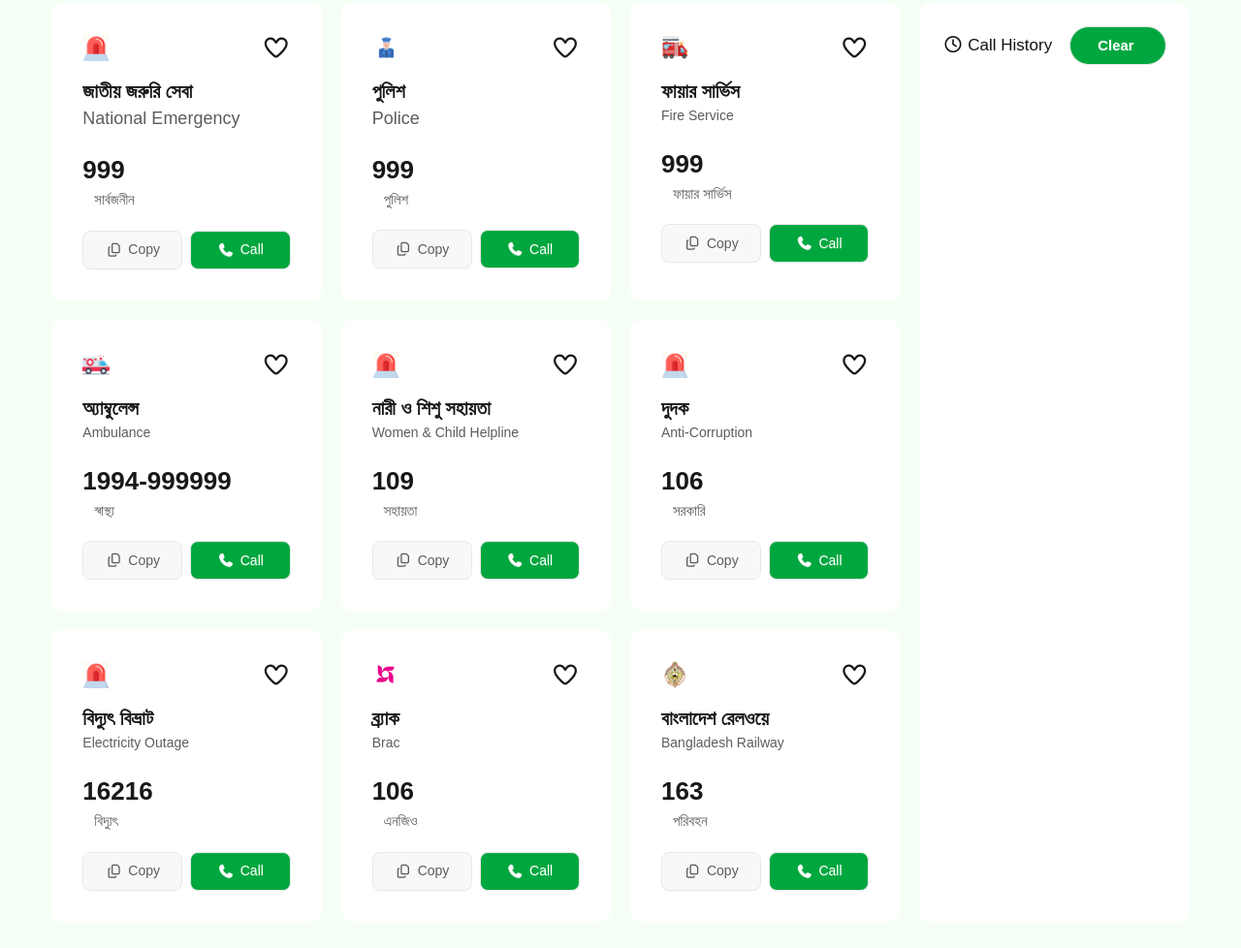
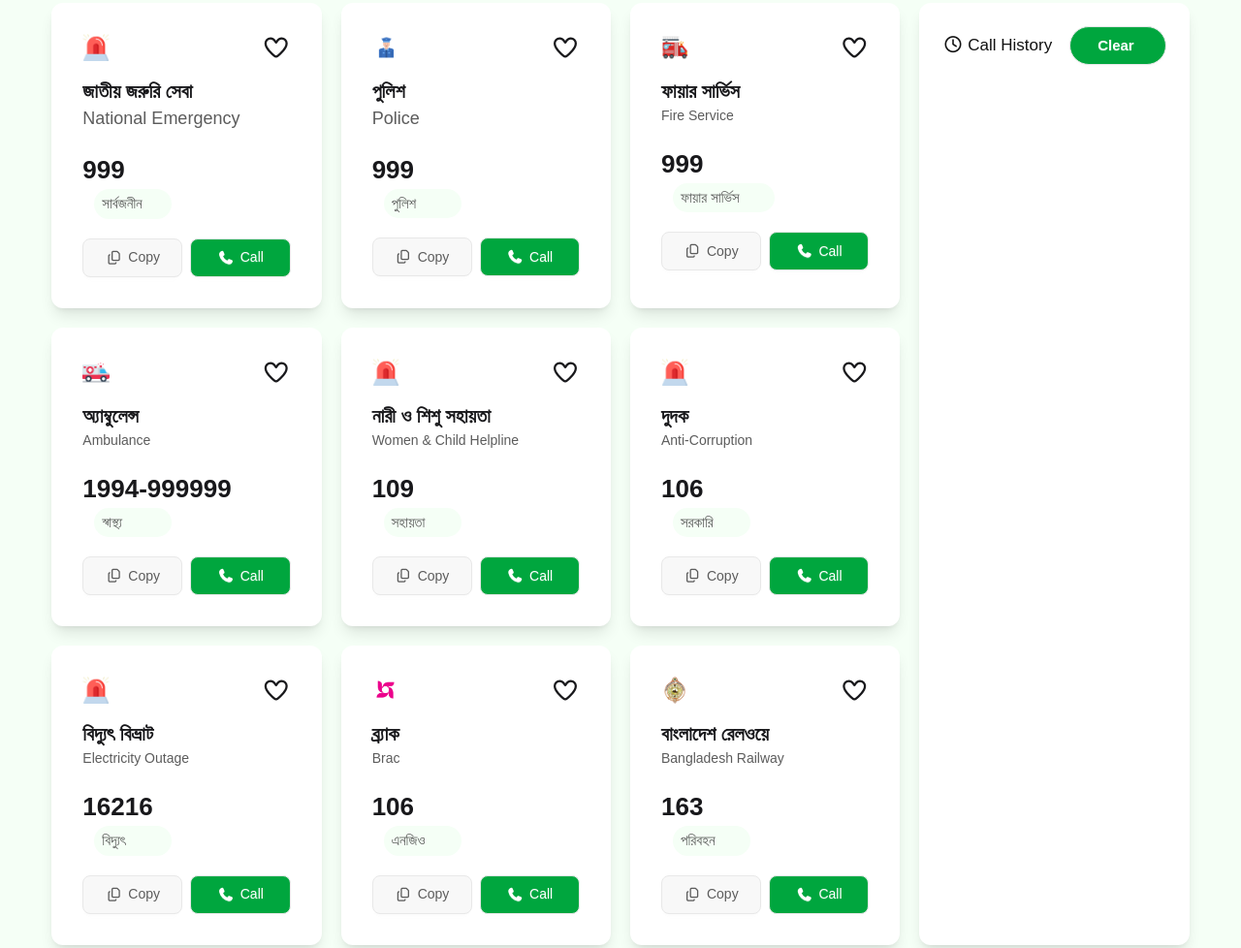
Before and after one commit to kantho202/assigment-5, a plain HTML site: page index.html in a window 1280 px wide. Shown: the part 401-1379 px from the top of the page at 97% size. Drawn offline with nearby package versions, Linux system fonts and the light colour scheme; a web font is replaced by a local one.

Commit message:
add-drop-shadow

```diff
--- a/index.html
+++ b/index.html
@@ -22,7 +22,7 @@
     <div class="flex justify-between items-center lg:ml-[60px] lg:mr-[60px] mx-2 my-[25px] ">
       <div class="flex justify-center items-center w-[]">
         <img class="lg:w-[50px] " src="assets/logo.png" width="30px" alt="">
-        <h1 class="text-[#006747] ml-1 lg:ml-[10px] font-bold lg:text-2xl text-[14px]">Emergency <br> Service</h1>
+        <h1 class="text-[#006747] ml-1 lg:ml-[10px] font-bold lg:text-2xl text-[14px] text-shadow-lg">Emergency <br> Service</h1>
 
       </div>
       <div class="flex gap-1 lg:gap-5">
@@ -65,9 +65,9 @@
     <!-- service box -->
     <section id="" class="w-11/12 mx-auto  grid lg:grid-cols-12   gap-5  ">
       <section id="service-box" class=" lg:col-span-9  ">
-        <div class="grid lg:grid-cols-3 gap-[20px]  ">
+        <div class="grid lg:grid-cols-3 gap-[20px]  shadow-[0_8px_8px_rgba(0, 0, 0, 0.15)]">
           <!-- service-1 -->
-          <div class="p-8 bg-white shadow-[0_2px_3px_rgba(0, 2, 3, 15)] rounded-xl">
+          <div class="p-8 bg-white  rounded-xl shadow-lg">
             <div class="flex justify-between items-center">
               <img src="assets/emergency.png" width="28px" alt="">
               <i id="heart" class=" heart-icon fa-regular fa-heart text-2xl cursor-pointer"></i>
@@ -78,7 +78,7 @@
 
 
             <h1 id="national-number" class="font-bold text-[26px] mt-5">999</h1>
-            <p class="text-[#5C5C5C] text-[15px] font-normal ml-3  mb-5">সার্বজনীন</p>
+            <p class="text-[#5C5C5C] text-[15px] font-normal ml-3  mb-5 bg-[#f5fff6] rounded-[50px] px-2 py-1 w-[80px]">সার্বজনীন</p>
 
 
             <div class="grid grid-cols-2 gap-2 ">
@@ -91,13 +91,8 @@
             </div>
 
           </div>
-
-
-
-
-
           <!-- service-2 -->
-          <div class=" p-8 bg-white rounded-xl ">
+          <div class=" p-8 bg-white rounded-xl shadow-lg ">
             <div class="flex justify-between items-center">
               <img src="assets/police.png" width="28px" alt="">
               <i class="heart-icon fa-regular fa-heart text-2xl cursor-pointer"></i>
@@ -105,7 +100,7 @@
             <h1 class="font-bold text-[20px] mt-4">পুলিশ</h1>
             <p class="text-[#5C5C5C] text-[18px] font-normal">Police</p>
             <h1 class="font-bold text-[26px] mt-5">999</h1>
-            <p class="text-[#5C5C5C] text-[15px] font-normal ml-3 mb-5">পুলিশ</p>
+            <p class="text-[#5C5C5C] text-[15px] font-normal ml-3 mb-5 bg-[#f5fff6] rounded-[50px] px-2 py-1 w-[80px]">পুলিশ</p>
 
             <div class="grid grid-cols-2 gap-2 mt-">
               <button id="copy-button-2"
@@ -118,7 +113,7 @@
 
           </div>
           <!-- service-3 -->
-          <div class="p-8 bg-white rounded-xl">
+          <div class="p-8 bg-white rounded-xl shadow-lg">
             <div class="flex justify-between items-center">
               <img src="assets/fire-service.png" width="28px" alt="">
               <i class="heart-icon fa-regular fa-heart text-2xl cursor-pointer"></i>
@@ -126,7 +121,7 @@
             <h1 class="font-bold text-[20px] mt-4">ফায়ার সার্ভিস</h1>
             <p class="text-[#5C5C5C] text-[14px] font-normal">Fire Service</p>
             <h1 class="font-bold text-[26px] mt-5">999</h1>
-            <p class="text-[#5C5C5C] text-[15px] font-normal ml-3 mb-5">ফায়ার সার্ভিস</p>
+            <p class="text-[#5C5C5C] text-[15px] font-normal ml-3 mb-5 bg-[#f5fff6] rounded-[50px] px-2 py-1 w-[105px]">ফায়ার সার্ভিস</p>
 
             <div class="grid grid-cols-2 gap-2 ">
               <button id="copy-button-3"
@@ -139,7 +134,7 @@
 
           </div>
           <!-- service-4 -->
-          <div class="p-8 bg-white rounded-xl">
+          <div class="p-8 bg-white rounded-xl shadow-lg">
             <div class="flex justify-between items-center">
               <img src="assets/ambulance.png" width="28px" alt="">
               <i class="heart-icon fa-regular fa-heart text-2xl cursor-pointer"></i>
@@ -147,7 +142,7 @@
             <h1 class="font-bold text-[20px] mt-4">অ্যাম্বুলেন্স</h1>
             <p class="text-[#5C5C5C] text-[14px] font-normal">Ambulance</p>
             <h1 class="font-bold text-[26px] mt-5">1994-999999</h1>
-            <p class="text-[#5C5C5C] text-[15px] font-normal ml-3 mb-5">স্বাস্থ্য</p>
+            <p class="text-[#5C5C5C] text-[15px] font-normal ml-3 mb-5 bg-[#f5fff6] rounded-[50px] px-2 py-1 w-[80px]">স্বাস্থ্য</p>
 
             <div class="grid grid-cols-2 gap-2 ">
               <button id="copy-button-3"
@@ -160,7 +155,7 @@
 
           </div>
           <!-- service-5 -->
-          <div class="p-8 bg-white rounded-xl">
+          <div class="p-8 bg-white rounded-xl shadow-lg">
             <div class="flex justify-between items-center">
               <img src="assets/emergency.png" width="28px" alt="">
               <i class="heart-icon fa-regular fa-heart text-2xl cursor-pointer"></i>
@@ -168,7 +163,7 @@
             <h1 class="font-bold text-[20px] mt-4">নারী ও শিশু সহায়তা</h1>
             <p class="text-[#5C5C5C] text-[14px] font-normal">Women & Child Helpline</p>
             <h1 class="font-bold text-[26px] mt-5">109</h1>
-            <p class="text-[#5C5C5C] text-[15px] font-normal ml-3 mb-5">সহায়তা</p>
+            <p class="text-[#5C5C5C] text-[15px] font-normal ml-3 mb-5 bg-[#f5fff6] rounded-[50px] px-2 py-1 w-[80px]">সহায়তা</p>
 
             <div class="grid grid-cols-2 gap-2 ">
               <button id="copy-button-3"
@@ -181,7 +176,7 @@
 
           </div>
           <!-- service-6 -->
-          <div class="p-8 bg-white rounded-xl">
+          <div class="p-8 bg-white rounded-xl shadow-lg">
             <div class="flex justify-between items-center">
               <img src="assets/emergency.png" width="28px" alt="">
               <i class="heart-icon fa-regular fa-heart text-2xl cursor-pointer"></i>
@@ -189,7 +184,7 @@
             <h1 class="font-bold text-[20px] mt-4">দুদক</h1>
             <p class="text-[#5C5C5C] text-[14px] font-normal">Anti-Corruption</p>
             <h1 class="font-bold text-[26px] mt-5">106</h1>
-            <p class=" text-[#5C5C5C] text-[15px] font-normal  ml-3 mb-5    rounded-[50px]  ">
+            <p class=" text-[#5C5C5C] text-[15px] font-normal  ml-3 mb-5  bg-[#f5fff6] rounded-[50px] px-2 py-1 w-[80px] ">
               সরকারি</p>
 
             <div class="grid grid-cols-2 gap-2 ">
@@ -203,7 +198,7 @@
 
           </div>
           <!-- service-7 -->
-          <div class="p-8 bg-white rounded-xl">
+          <div class="p-8 bg-white rounded-xl shadow-lg">
             <div class="flex justify-between items-center">
               <img src="assets/emergency.png" width="28px" alt="">
               <i class="heart-icon fa-regular fa-heart text-2xl cursor-pointer"></i>
@@ -211,7 +206,7 @@
             <h1 class="font-bold text-[20px] mt-4">বিদ্যুৎ বিভ্রাট</h1>
             <p class="text-[#5C5C5C] text-[14px] font-normal">Electricity Outage</p>
             <h1 class="font-bold text-[26px] mt-5">16216</h1>
-            <p class=" text-[#5C5C5C] text-[15px] font-normal  ml-3 mb-5    rounded-[50px]  ">
+            <p class=" text-[#5C5C5C] text-[15px] font-normal  ml-3 mb-5    bg-[#f5fff6] rounded-[50px] px-2 py-1 w-[80px]  ">
               বিদ্যুৎ</p>
 
             <div class="grid grid-cols-2 gap-2 ">
@@ -225,7 +220,7 @@
 
           </div>
           <!-- service-8 -->
-          <div class="p-8 bg-white rounded-xl">
+          <div class="p-8 bg-white rounded-xl shadow-lg">
             <div class="flex justify-between items-center">
               <img src="assets/brac.png" width="28px" alt="">
               <i class="heart-icon fa-regular fa-heart text-2xl cursor-pointer"></i>
@@ -233,7 +228,7 @@
             <h1 class="font-bold text-[20px] mt-4">ব্র্যাক</h1>
             <p class="text-[#5C5C5C] text-[14px] font-normal">Brac</p>
             <h1 class="font-bold text-[26px] mt-5">106</h1>
-            <p class=" text-[#5C5C5C] text-[15px] font-normal  ml-3 mb-5    rounded-[50px]  ">
+            <p class=" text-[#5C5C5C] text-[15px] font-normal  ml-3 mb-5   bg-[#f5fff6] rounded-[50px] px-2 py-1 w-[80px]  ">
               এনজিও</p>
 
             <div class="grid grid-cols-2 gap-2 ">
@@ -247,7 +242,7 @@
 
           </div>
           <!-- service-9 -->
-          <div class="p-8 bg-white rounded-xl">
+          <div class="p-8 bg-white rounded-xl shadow-lg">
             <div class="flex justify-between items-center">
               <img src="assets/Bangladesh-Railway.png" width="28px" alt="">
               <i class="heart-icon fa-regular fa-heart text-2xl cursor-pointer"></i>
@@ -255,7 +250,7 @@
             <h1 class="font-bold text-[20px] mt-4">বাংলাদেশ রেলওয়ে</h1>
             <p class="text-[#5C5C5C] text-[14px] font-normal">Bangladesh Railway</p>
             <h1 class="font-bold text-[26px] mt-5">163</h1>
-            <p class=" text-[#5C5C5C] text-[15px] font-normal  ml-3 mb-5    rounded-[50px]  ">
+            <p class=" text-[#5C5C5C] text-[15px] font-normal  ml-3 mb-5   bg-[#f5fff6] rounded-[50px] px-2 py-1 w-[80px]  ">
               পরিবহন</p>
 
             <div class="grid grid-cols-2 gap-2 ">
@@ -275,7 +270,7 @@
       </section>
 
 
-      <aside class="bg-white lg:col-span-3  p-6 rounded-xl ">
+      <aside class="bg-white lg:col-span-3  p-6 rounded-xl  shadow-lg">
         <div class="flex justify-between items-center">
           <h1 class="font-medium text-[17px] text-[#111111]"><i class="fa-regular fa-clock"></i> Call History</h1>
           <button id="clear-button"
```
